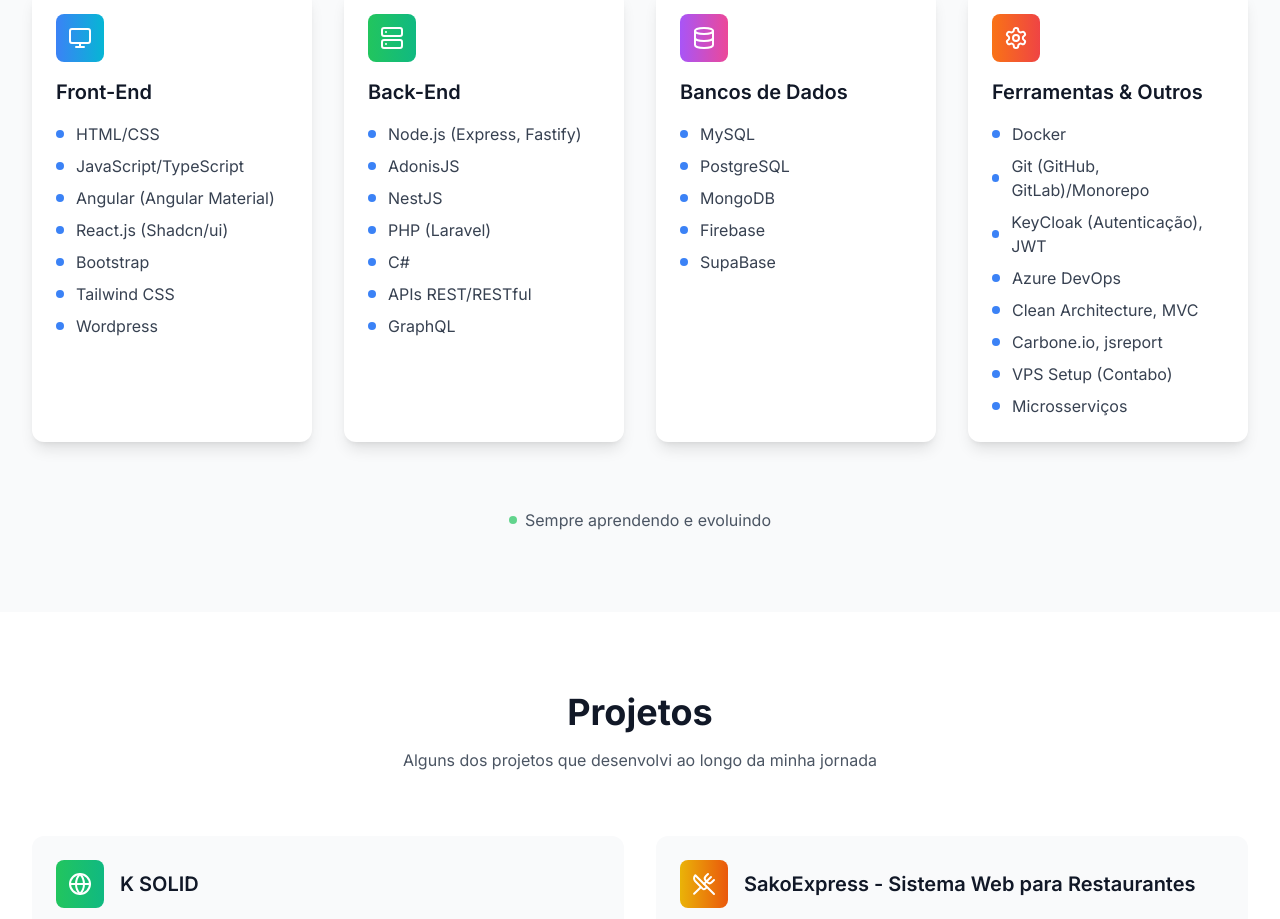
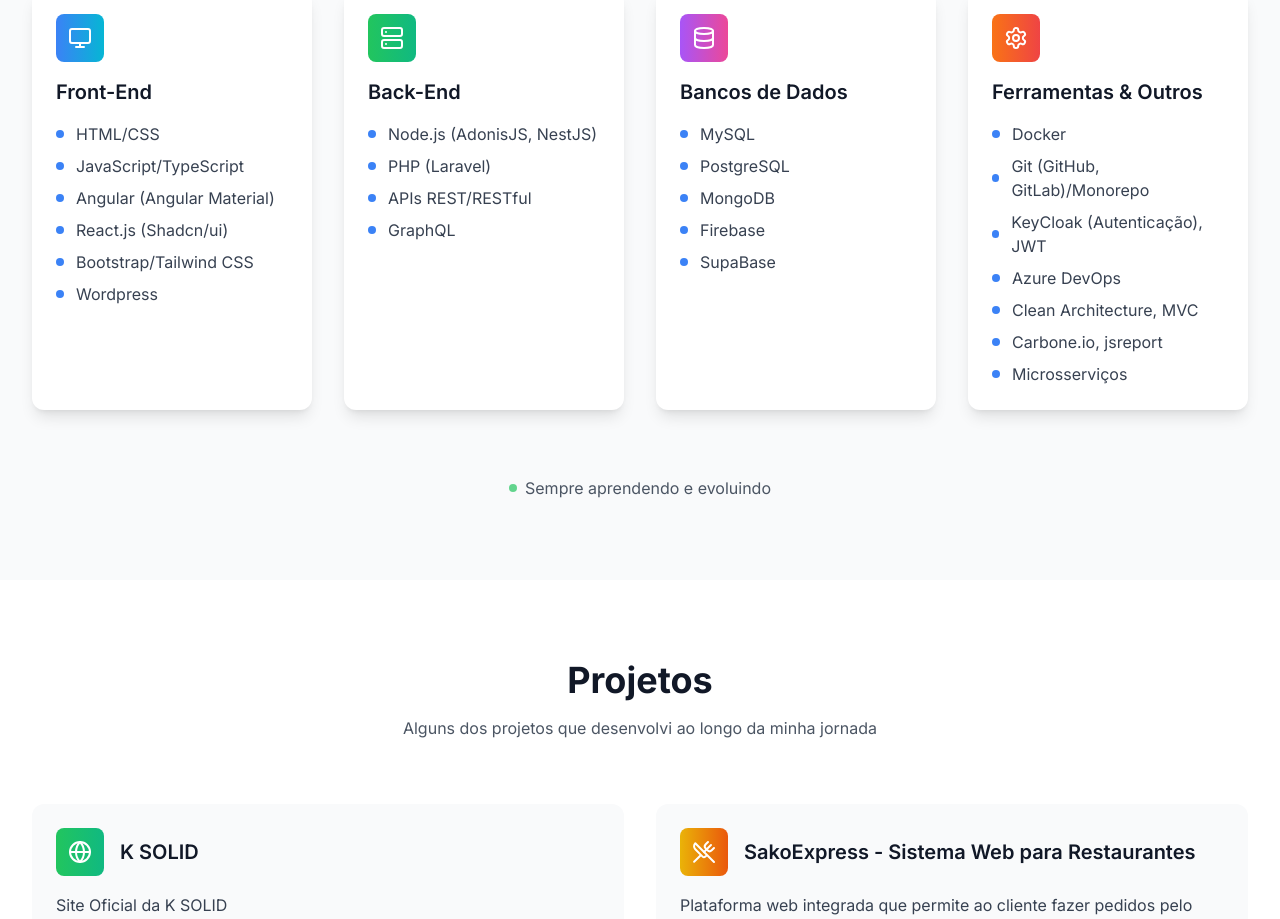
Before and after one commit to SebastiaoBLuvumbo/PortfolioSebastiaoLuvumbo, a React (Vite) app: page / in a window 1280 px wide. Shown: the part 1780-2699 px from the top of the page. Built offline with nearby package versions, Linux system fonts and the light colour scheme.

Commit message:
feat: updater skills

```diff
--- a/src/components/Skills.tsx
+++ b/src/components/Skills.tsx
@@ -7,13 +7,13 @@ const Skills: React.FC = () => {
       title: 'Front-End',
       icon: <Monitor className="w-6 h-6" />,
       color: 'from-blue-500 to-cyan-500',
-      skills: ['HTML/CSS', 'JavaScript/TypeScript', 'Angular (Angular Material)', 'React.js (Shadcn/ui)', 'Bootstrap', 'Tailwind CSS', 'Wordpress']
+      skills: ['HTML/CSS', 'JavaScript/TypeScript', 'Angular (Angular Material)', 'React.js (Shadcn/ui)', 'Bootstrap/Tailwind CSS', 'Wordpress']
     },
     {
       title: 'Back-End',
       icon: <Server className="w-6 h-6" />,
       color: 'from-green-500 to-emerald-500',
-      skills: ['Node.js (Express, Fastify)', 'AdonisJS', 'NestJS', 'PHP (Laravel)', 'C#', 'APIs REST/RESTful', 'GraphQL']
+      skills: ['Node.js (AdonisJS, NestJS)', 'PHP (Laravel)', 'APIs REST/RESTful', 'GraphQL']
     },
     {
       title: 'Bancos de Dados',
@@ -25,7 +25,7 @@ const Skills: React.FC = () => {
       title: 'Ferramentas & Outros',
       icon: <Settings className="w-6 h-6" />,
       color: 'from-orange-500 to-red-500',
-      skills: ['Docker', 'Git (GitHub, GitLab)/Monorepo', 'KeyCloak (Autenticação), JWT', 'Azure DevOps', 'Clean Architecture, MVC', 'Carbone.io, jsreport', 'VPS Setup (Contabo)', 'Microsserviços']
+      skills: ['Docker', 'Git (GitHub, GitLab)/Monorepo', 'KeyCloak (Autenticação), JWT', 'Azure DevOps', 'Clean Architecture, MVC', 'Carbone.io, jsreport', 'Microsserviços']
     }
   ];
 
```
